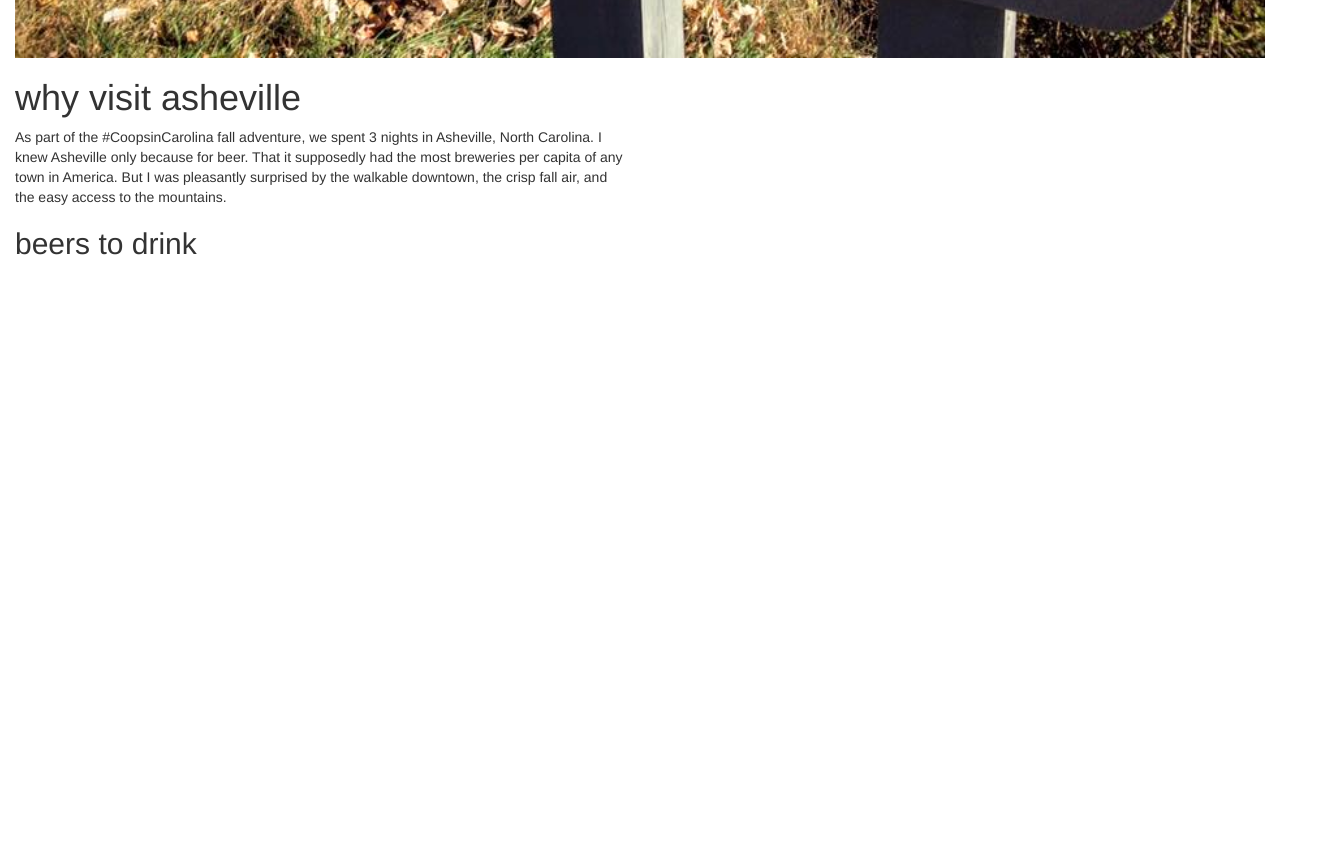
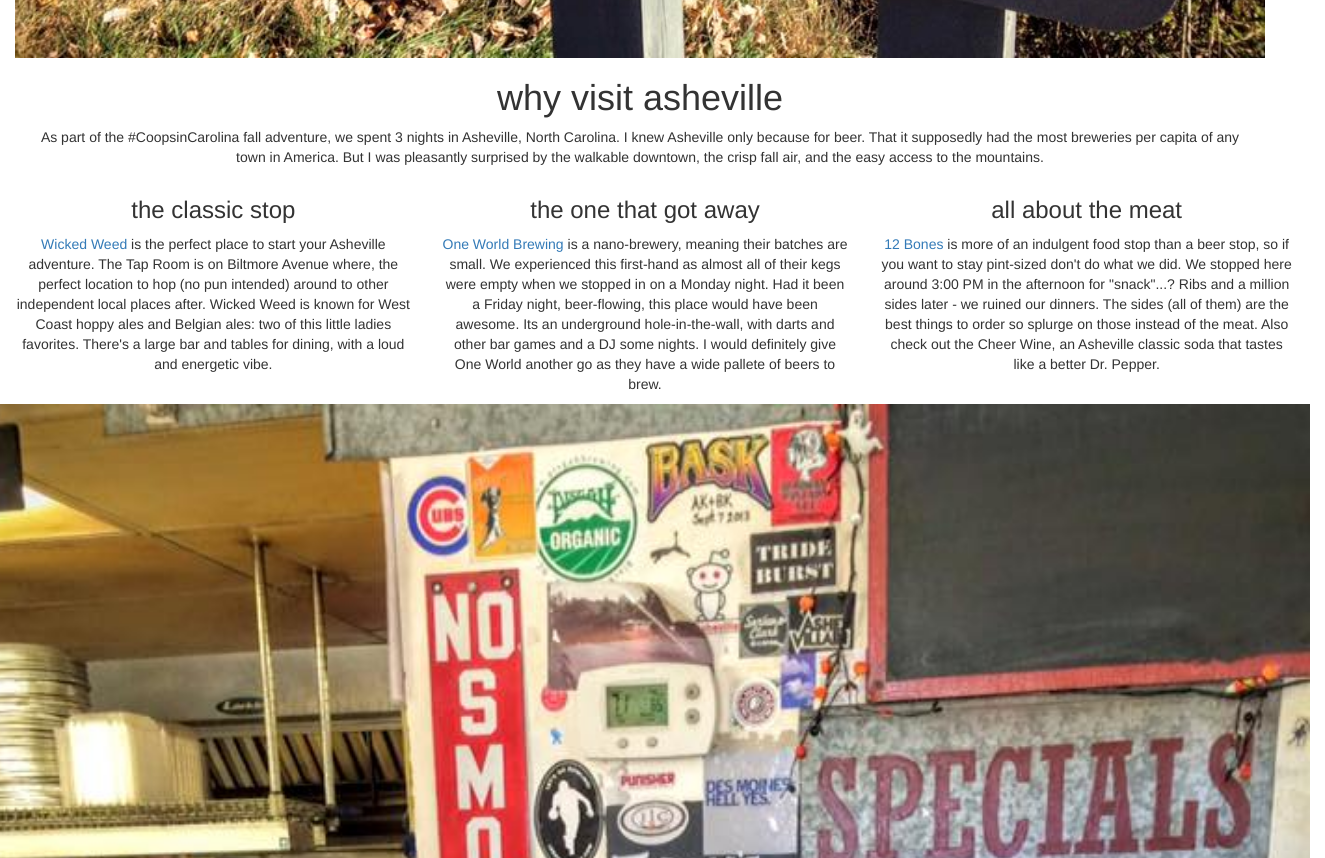
Before and after one commit to Jcoops87/Jcoops87.github.io, a plain HTML site: page pints.html in a window 1280 px wide. Shown: the part 1220-2078 px from the top of the page, 1325 px wide, since content can reach past the window. Before the commit the page ends 1490 px from the top, so only its background shows below. Drawn offline with nearby package versions, Linux system fonts and the light colour scheme.

Commit message:
publish2

```diff
--- a/pints.html
+++ b/pints.html
@@ -47,26 +47,48 @@
 <div class="container-fluid">
 
   <div class="row">
-    <div class="col-sm-12 col-md-12">
-    <img width="100%" height="100%" src="asheville.jpg" "left">
+    <div class="col-sm-12">
+    <img width="100%" height="100%" src="asheville.jpg">
 
-    <div class="row">
-
-
-      <div class="col-sm-10 col-md-6">
-        <h1> why visit asheville </h1>
-      <p> As part of the #CoopsinCarolina fall adventure, we spent 3 nights in Asheville, North Carolina.
+      <div class="col-sm-12">
+        <h1 class="text-center">why visit asheville </h1>
+      <p class="text-center">As part of the #CoopsinCarolina fall adventure, we spent 3 nights in Asheville, North Carolina.
         I knew Asheville only because for beer. That it supposedly had the most breweries per capita of
         any town in America.  But I was pleasantly surprised by the walkable downtown, the crisp fall air, and
         the easy access to the mountains.</p>
-        <h2> beers to drink </h2>
-        <ul>
+      </div>
+
+        <div class="row">
+          <div class="col-sm-8 col-md-4">
+        <h3 class="text-center"> the classic stop </h3>
+        <p class="text-center"> <a href="http://wickedweedbrewing.com/">Wicked Weed</a> is the perfect place to start your Asheville
+          adventure. The Tap Room is on Biltmore Avenue where, the perfect location to hop (no pun intended) around to
+          other independent local places after.  Wicked Weed is known for West Coast hoppy ales and Belgian ales: two of
+          this little ladies favorites.  There's a large bar and tables for dining, with a loud and energetic vibe. </div>
+
+          <div class="row">
+            <div class="col-sm-8 col-md-4">
+              <h3 class="text-center"> the one that got away </h3>
+          <p class="text-center"> <a href="http://www.oneworldbrewing.com/">One World Brewing</a> is a nano-brewery, meaning their batches are small.
+            We experienced this first-hand as almost all of their kegs were empty when we stopped in on
+            a Monday night.  Had it been a Friday night, beer-flowing, this place would have been awesome.
+            Its an underground hole-in-the-wall, with darts and other bar games and a DJ some nights. I would
+            definitely give One World another go as they have a wide pallete of beers to brew.</div>
+
+            <div class="row">
+              <div class="col-sm-8 col-md-4">
+                <h3 class="text-center"> all about the meat </h3>
+            <p class="text-center"> <a href="http://www.oneworldbrewing.com/">12 Bones</a> is more of an indulgent food
+            stop than a beer stop, so if you want to stay pint-sized don't do what we did. We stopped here
+          around 3:00 PM in the afternoon for "snack"...? Ribs and a million sides later - we ruined our dinners.
+          The sides (all of them) are the best things to order so splurge on those instead of the meat. Also check out the Cheer Wine,
+          an Asheville classic soda that tastes like a better Dr. Pepper. </div>
+
+          <div class="row">
+            <div class="col-sm-12">
+            <img width="100%" height="100%" src="ribs.jpg">
 
 
+      </div>
+
     </div>
-  </div>
-</div>
-</div>
-
-
-</div>
```
Also changed, not shown: index.html (+3 -3 lines), andy.jpg (added), ribs.jpg (added).
